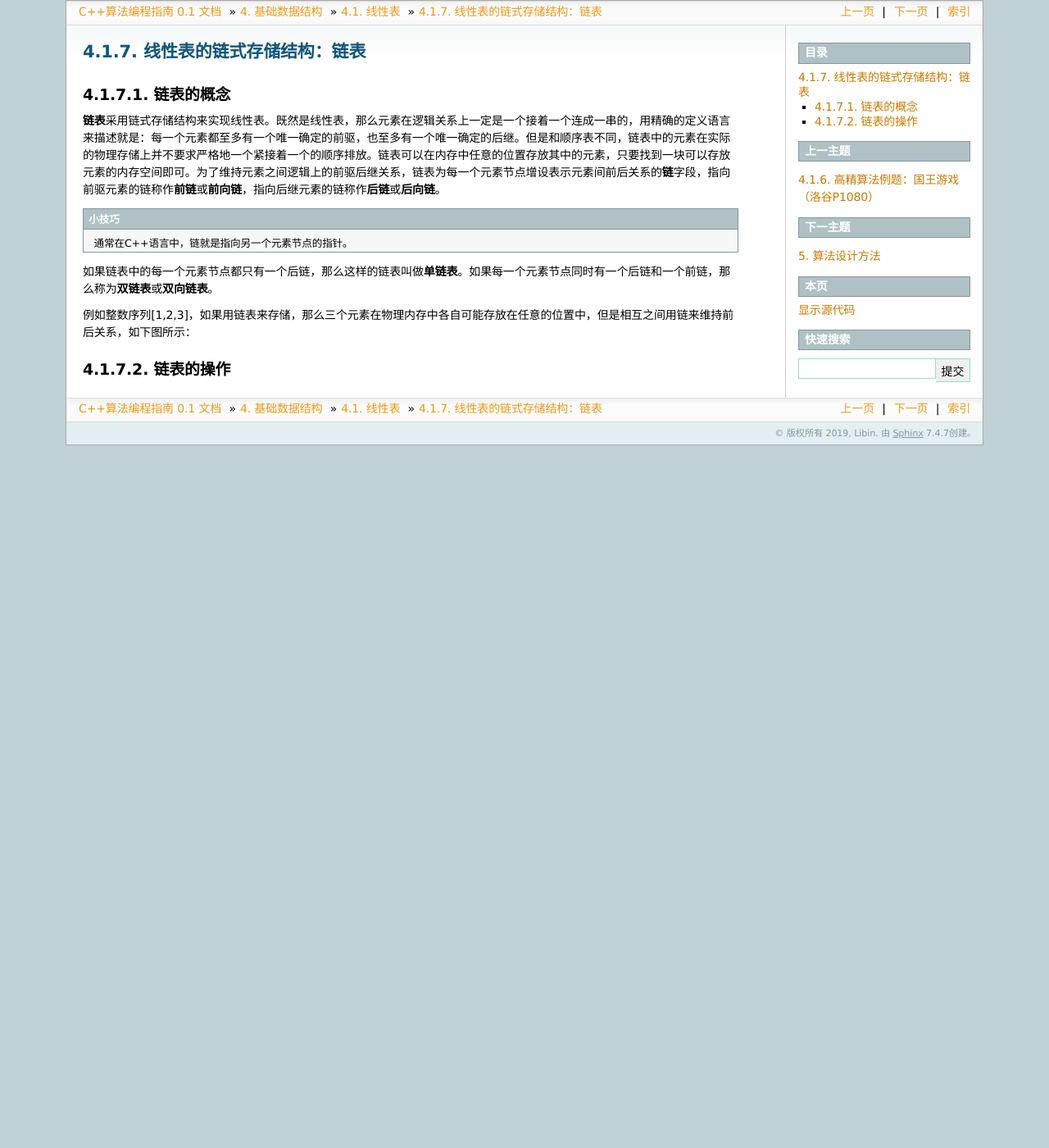
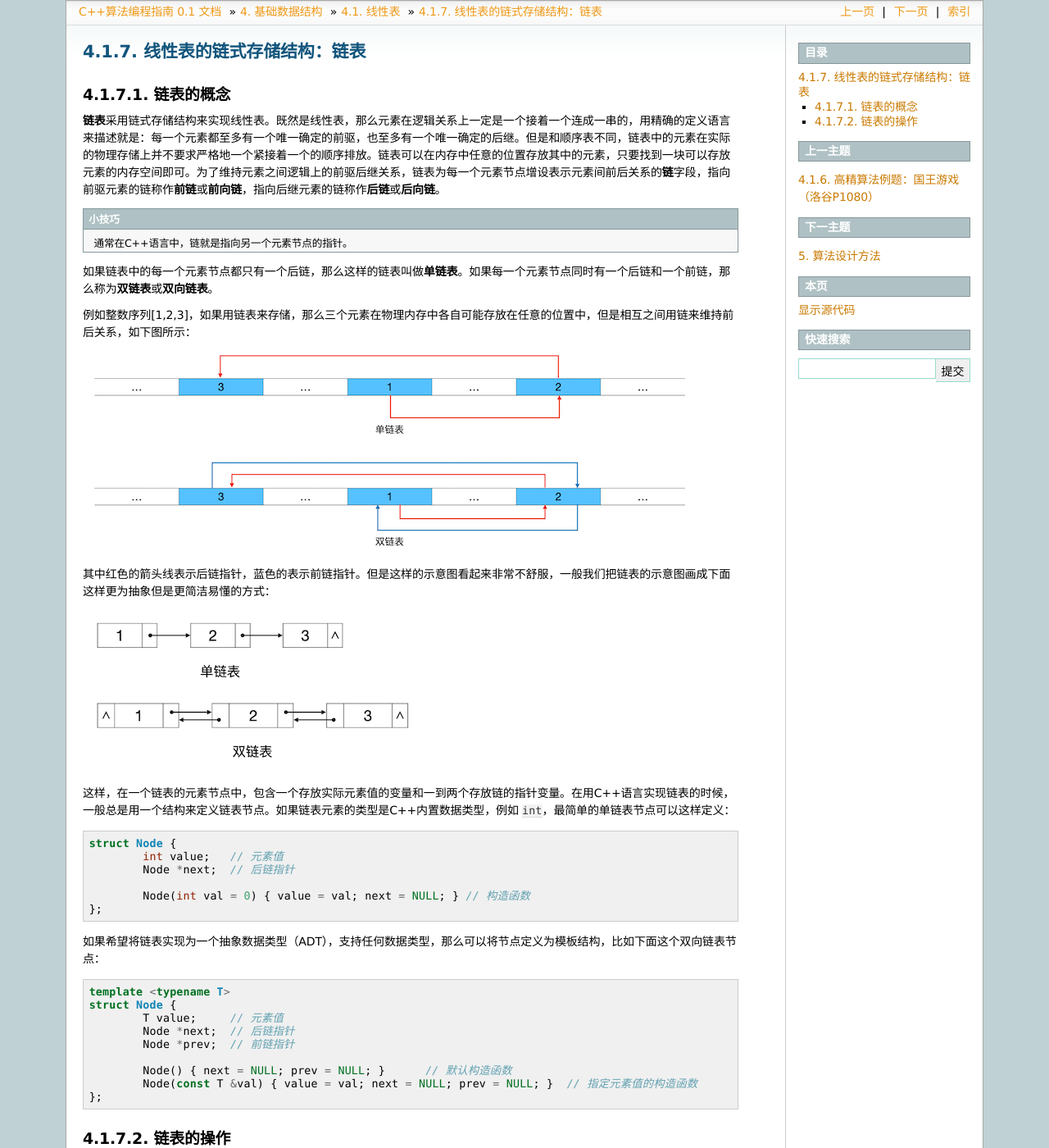
Before and after one commit to majorli/algo_guide, a Sphinx documentation site: the page built from source/ch03/sec01/317_linked_list.rst, in a window 1280 px wide and 1400 px high. Shown: the whole window at 82% size. Built offline with Sphinx 7.4.7, drawn with Linux system fonts in a browser that asks for light colours.

Commit message:
20200513_2332draft_317_writing

```diff
--- a/source/ch03/sec01/317_linked_list.rst
+++ b/source/ch03/sec01/317_linked_list.rst
@@ -14,6 +14,39 @@
 
 例如整数序列[1,2,3]，如果用链表来存储，那么三个元素在物理内存中各自可能存放在任意的位置中，但是相互之间用链来维持前后关系，如下图所示：
 
+.. image:: ../../images/317_linkedlist_mem.png
+
+其中红色的箭头线表示后链指针，蓝色的表示前链指针。但是这样的示意图看起来非常不舒服，一般我们把链表的示意图画成下面这样更为抽象但是更简洁易懂的方式：
+
+.. image:: ../../images/317_linkedlist.png
+
+这样，在一个链表的元素节点中，包含一个存放实际元素值的变量和一到两个存放链的指针变量。在用C++语言实现链表的时候，一般总是用一个结构来定义链表节点。如果链表元素的类型是C++内置数据类型，例如 ``int``\ ，最简单的单链表节点可以这样定义：
+
+.. code-block:: c++
+
+   struct Node {
+           int value;   // 元素值
+           Node *next;  // 后链指针
+
+           Node(int val = 0) { value = val; next = NULL; } // 构造函数
+   };
+
+如果希望将链表实现为一个抽象数据类型（ADT），支持任何数据类型，那么可以将节点定义为模板结构，比如下面这个双向链表节点：
+
+.. code-block:: c++
+
+   template <typename T>
+   struct Node {
+           T value;     // 元素值
+           Node *next;  // 后链指针
+           Node *prev;  // 前链指针
+
+           Node() { next = NULL; prev = NULL; }      // 默认构造函数
+           Node(const T &val) { value = val; next = NULL; prev = NULL; }  // 指定元素值的构造函数
+   };
+
+
+
 
 链表的操作
 ^^^^^^^^^^
```
Also changed, not shown: source/images/317_linkedlist.png (added), source/images/317_linkedlist_mem.png (added).
